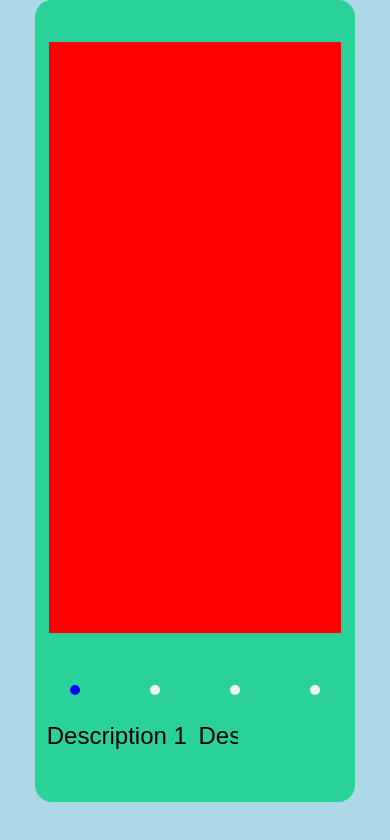
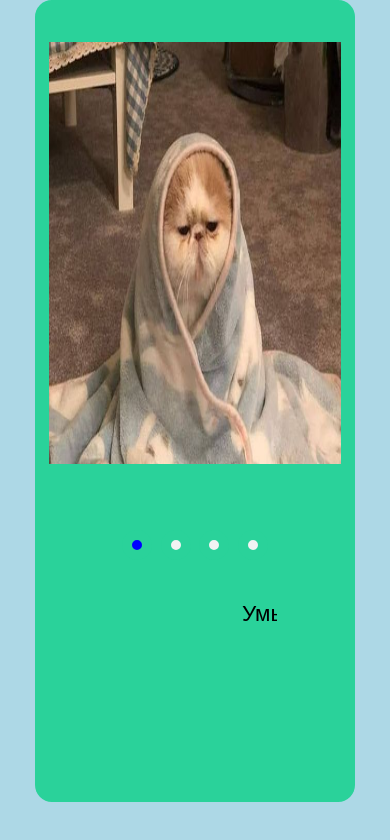
Before and after one commit to elem15/cssMemSlider, a plain HTML site: page index.html in a window 390 px wide. Drawn offline with Linux system fonts and the light colour scheme.

Commit message:
feat: add photos and descriptions (Fri, May 13, 2022 02:37:54 PM)

```diff
--- a/index.html
+++ b/index.html
@@ -23,18 +23,18 @@
         <label for="view-control-4"></label>
         <div class="slider text-slider">
             <div class="text-wrapper">
-                <div class="text">Description 1</div>
-                <div class="text">Description 2</div>
-                <div class="text">Description 3</div>
-                <div class="text">Description 4</div>
+                <div class="text">Умылся!</div>
+                <div class="text">Причесался!</div>
+                <div class="text">Отметил день рождения!</div>
+                <div class="text">Колбасу не брал, хомяка не трогал, и вообще я сова...</div>
             </div>
         </div>
         <div class="slider images-slider">
             <div class="images-wrapper">
-                <div class="image red"></div>
-                <div class="image green"></div>
-                <div class="image yellow"></div>
-                <div class="image blue"></div>
+                <div class="image red"><img class="slider-image" src="asset/images/photo-1.jpg" alt="washed up"></div>
+                <div class="image green"><img class="slider-image" src="asset/images/photo-2.jpg" alt="combed my hair"></div>
+                <div class="image yellow"><img class="slider-image" src="asset/images/photo-3.jpg" alt="celebrated a birthday"></div>
+                <div class="image blue"><img class="slider-image" src="asset/images/photo-4.jpg" alt="it's not me"></div>
             </div>
         </div>
     </div>
--- a/styles/style.css
+++ b/styles/style.css
@@ -16,13 +16,12 @@ body {
     overflow: hidden;
     display: flex;
     flex-wrap: wrap;
-    justify-content: space-around;
+    justify-content: space-evenly;
     padding: 5vh 0;
     border-radius: 2vh;
-    white-space: nowrap;
 }
 
-@media (max-width: 420px) {
+@media (max-width: 430px) {
     body {
         padding: 0;
     }
@@ -38,7 +37,6 @@ body {
     height: 70vh;
     background-color: antiquewhite;
     overflow: hidden;
-    position: relative;
     order: 0;
     margin-bottom: 5vh;
 }
@@ -55,39 +53,35 @@ body {
     width: 75vw;
     height: 75vh;
 }
-
-.red {
-    background-color: red;
+@media (max-width: 430px) {
+    .images-slider {
+        height: 50vh;
+    }
 }
 
-.green {
-    background-color: green;
-}
-
-.yellow {
-    background-color: yellow;
-}
-
-.blue {
-    background-color: blue;
+.slider-image {
+    width: 100%;
+    height: 100%;
+    background-color: rgb(42, 210, 154);
 }
 
 .text-slider {
-    width: 20vw;
-    height: 5vh;
+    width: 11em;
+    height: 8vh;
     background-color: rgb(42, 210, 154);
     overflow: hidden;
     order: 1;
-    margin-right: 30vw;
+    margin-right: 8vw;
+    margin-left: 2vw;
 }
 
-@media (max-width: 420px) {
+@media (max-width: 430px) {
     .text-slider {
         order: 7;
         width: 50vw;
         margin-top: 2vh;
-        margin-left: 3vw;
-
+        margin-left: 0;
+        height: 16vh;
     }
 }
 
@@ -95,20 +89,29 @@ body {
     display: flex;
     justify-content: space-evenly;
     width: 30em;
-    column-gap: 3vw;
-    margin-left: 0;
+    column-gap: 2em;
+    margin-left: 10em;
     transition: all .5s;
+}
+@media (max-width: 430px) {
+    .text-wrapper {
+        margin-left: 10em;
+        column-gap: 3em;
+    }
 }
 
 .text {
-    white-space: nowrap;
+    white-space: normal;
     font-family: Arial, Helvetica, sans-serif;
     font-size: 1.1em;
+    min-width: 10em;
+    height: 4em;
 }
 
-@media (max-width: 420px) {
+@media (max-width: 430px) {
     .text {
-        font-size: 1.5em;
+        font-size: 1.4em;
+        min-width: 7em;
     }
 }
 
@@ -162,6 +165,30 @@ body {
 .view-control-4+label {
     order: 5;
 }
+/* @media (min-width: 1200px) {
+    .view-control-1+label {
+        margin-left: 100vw;
+    }
+} */
+@media (min-width: 1024px) {
+    .view-control-1+label {
+        margin-left: 37vw;
+    }
+}
+@media (min-width: 680px) {
+    .view-control-1+label {
+        margin-left: 27vw;
+    }
+}
+
+@media (max-width: 430px) {
+    .view-control-1+label {
+        margin-left: 20vw;
+    }
+    .view-control-4+label {
+        margin-right: 20vw;
+    }
+}
 
 .view-control-2:checked~.images-slider .images-wrapper {
     margin-left: -80vw;
@@ -176,15 +203,15 @@ body {
 }
 
 .view-control-2:checked~.text-slider .text-wrapper {
-    margin-left: -8em;
+    margin-left: -3em;
 }
 
 .view-control-3:checked~.text-slider .text-wrapper {
-    margin-left: -15em;
+    margin-left: -16em;
 }
 
 .view-control-4:checked~.text-slider .text-wrapper {
-    margin-left: -23em;
+    margin-left: -29em;
 }
 
 .radio-test {
```
Also changed, not shown: asset/images/photo-1.jpg (added), asset/images/photo-2.jpg (added), asset/images/photo-3.jpg (added), asset/images/photo-4.jpg (added).
